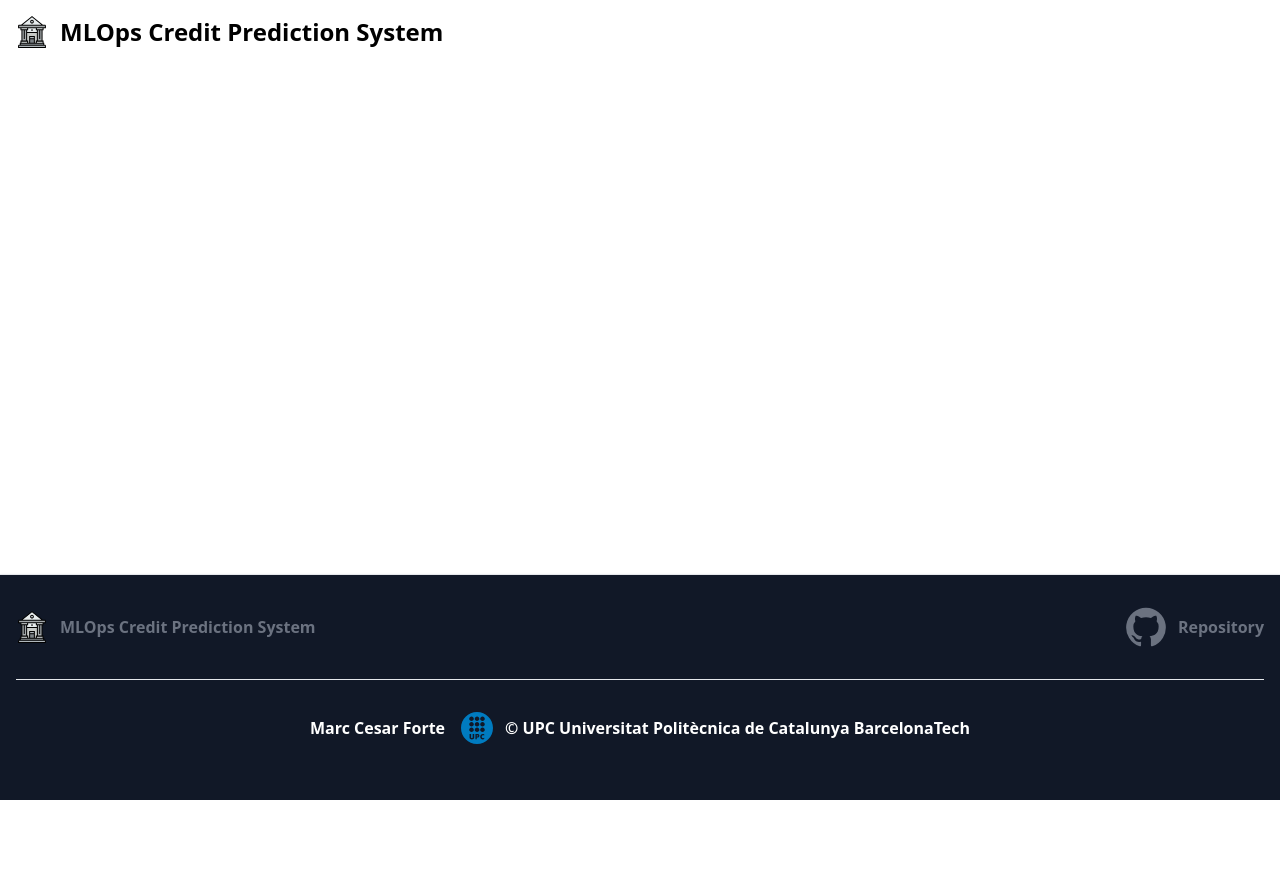
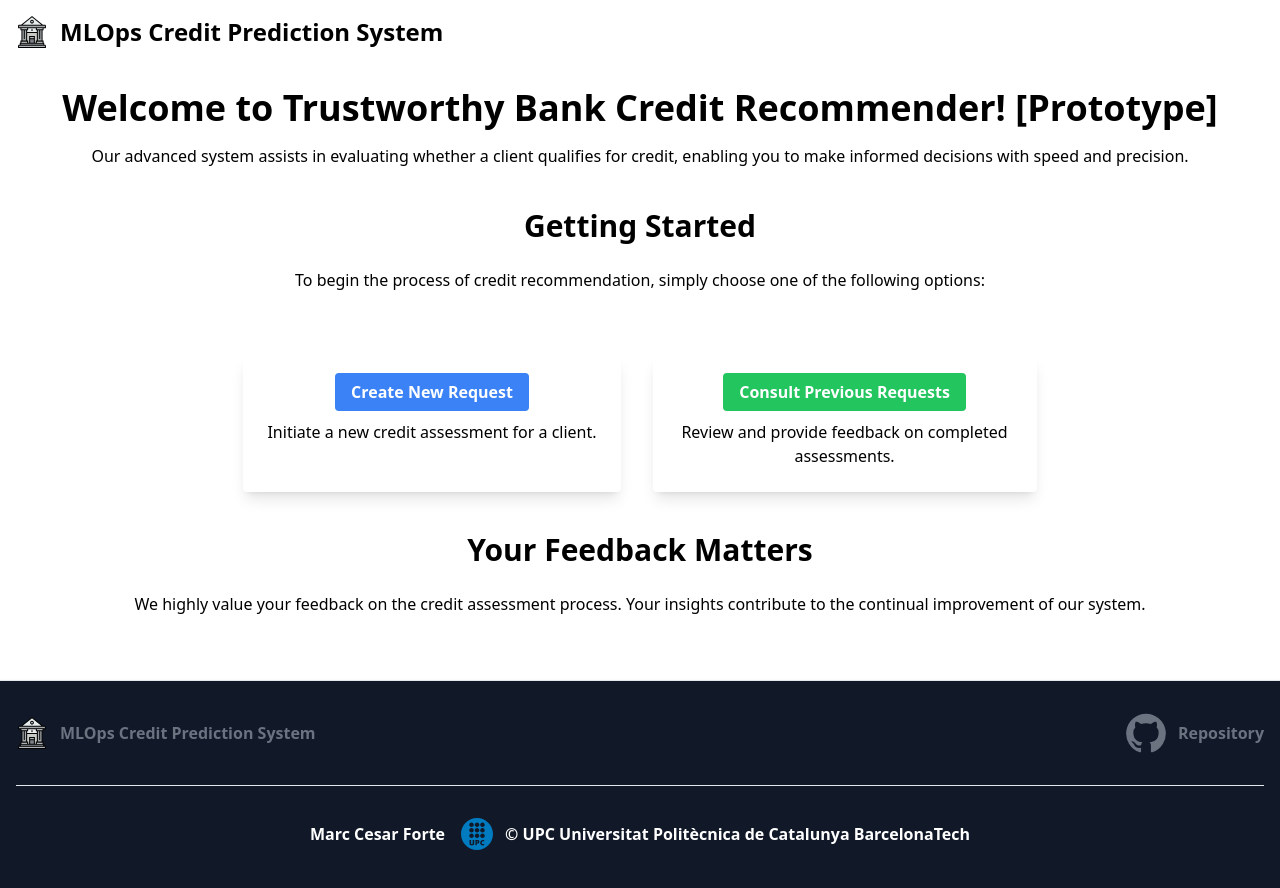
Before and after one commit to marc-cesar/tfg-mlops-web, an Angular app: page / in a window 1280 px wide. Shown: the top 888 px of the page. Before the commit the page ends 800 px from the top, so only its background shows below. Built offline with nearby package versions, Linux system fonts and the light colour scheme.

Commit message:
Home Page

```diff
--- a/src/app/app.component.html
+++ b/src/app/app.component.html
@@ -1,7 +1,8 @@
 <div class="flex flex-col min-h-screen">
     <app-nav-bar [menuItems]="menuItems"></app-nav-bar>
     <div class="flex-grow">
-        <router-outlet></router-outlet>
+        <app-home></app-home>
+        <!-- <router-outlet></router-outlet> -->
     </div>
     <app-footer-web></app-footer-web>
 </div>
--- a/src/app/app.component.ts
+++ b/src/app/app.component.ts
@@ -2,7 +2,7 @@ import { Component } from '@angular/core';
 import { RouterOutlet } from '@angular/router';
 import { NavBarComponent } from './nav-bar/nav-bar.component';
 import { FooterWebComponent } from './footer-web/footer-web.component';
-import { LandingContentComponent } from './landing-content/landing-content.component';
+import { HomeComponent } from './home/home.component';
 import { RouterModule } from '@angular/router';
 
 @Component({
@@ -12,7 +12,7 @@ import { RouterModule } from '@angular/router';
     RouterOutlet,
     NavBarComponent,
     FooterWebComponent,
-    LandingContentComponent,
+    HomeComponent,
     RouterModule
   ],
   templateUrl: './app.component.html',
--- /dev/null
+++ b/src/app/home/home.component.html
@@ -0,0 +1,30 @@
+<div class="container mx-auto p-6">
+    <div class="text-center">
+      <h1 class="text-4xl font-bold mb-4">Welcome to Trustworthy Bank Credit Recommender! [Prototype]</h1>
+      <p class="mb-8">Our advanced system assists in evaluating whether a client qualifies for credit, enabling you to make informed decisions with speed and precision. </p>
+    </div>
+
+    <div class="my-10">
+        <div class="text-center mb-16">
+            <h2 class="text-3xl font-semibold mb-6">Getting Started</h2>
+            <p class="mb-8">To begin the process of credit recommendation, simply choose one of the following options:</p>
+        </div>
+
+      <div class="flex flex-wrap justify-center gap-8">
+        <div class="max-w-sm rounded overflow-hidden shadow-lg p-6 bg-white text-center transition-transform duration-150 hover:scale-105">
+          <a href="#/NewRequest" class="bg-blue-500 hover:bg-blue-700 text-white font-bold py-2 px-4 rounded">Create New Request</a>
+          <p class="mt-4">Initiate a new credit assessment for a client.</p>
+        </div>
+
+        <div class="max-w-sm rounded overflow-hidden shadow-lg p-6 bg-white text-center transition-transform duration-150 hover:scale-105">
+          <a href="#/Requests" class="bg-green-500 hover:bg-green-700 text-white font-bold py-2 px-4 rounded">Consult Previous Requests</a>
+          <p class="mt-4">Review and provide feedback on completed assessments.</p>
+        </div>
+      </div>
+    </div>
+
+    <div class="text-center my-10">
+      <h2 class="text-3xl font-semibold mb-6">Your Feedback Matters</h2>
+      <p>We highly value your feedback on the credit assessment process. Your insights contribute to the continual improvement of our system.</p>
+    </div>
+  </div>
--- a/src/app/landing-content/landing-content.component.html
+++ /dev/null
@@ -1 +0,0 @@
-<p>landing-content works!</p>
--- a/src/main.ts
+++ b/src/main.ts
@@ -1,6 +1,7 @@
 import { bootstrapApplication } from '@angular/platform-browser';
 import { appConfig } from './app/app.config';
 import { AppComponent } from './app/app.component';
+import { provideRouter } from '@angular/router';
 
 bootstrapApplication(AppComponent, appConfig)
   .catch((err) => console.error(err));
```
Also changed, not shown: src/app/home/home.component.ts (added, +12 -0 lines), src/app/landing-content/landing-content.component.ts (deleted, +0 -12 lines), src/app/home/home.component.css (added), src/routes.ts (added), 1 other file (tests, documents, lock files or other folders).
